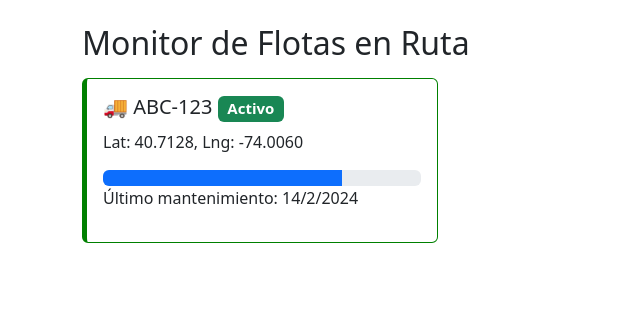
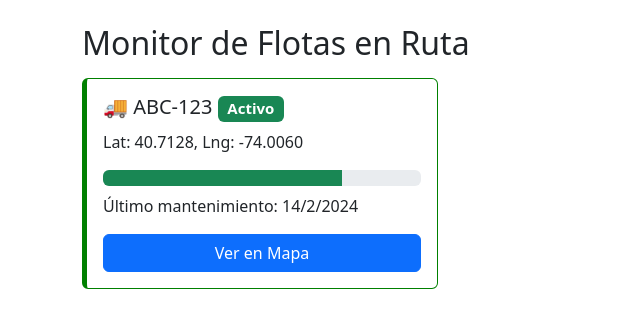
Before and after one commit to JoseMiguel2508/SI3-Grupo3, a PHP site: page /control.php in a window 1280 px wide. Shown: the top 328 px of the page, without its empty margins (0-640 px from the left). Run offline with PHP 8.4, Linux system fonts and the light colour scheme.

Commit message:
se agrego un boton nuevo para ver el mapa

```diff
--- a/VISTA/control.php
+++ b/VISTA/control.php
@@ -18,10 +18,11 @@
                 <div class="card card-status activo p-3">
                     <h5>🚚 ABC-123 <span class="badge bg-success">Activo</span></h5>
                     <p>Lat: 40.7128, Lng: -74.0060</p>
-                    <div class="progress">
-                        <div class="progress-bar" style="width: 75%;"></div>
+                    <div class="progress mb-2">
+                        <div class="progress-bar bg-success" style="width: 75%;"></div>
                     </div>
                     <p>Último mantenimiento: 14/2/2024</p>
+                    <a href="https://www.google.com/maps?q=40.7128,-74.0060" target="_blank" class="btn btn-primary">Ver en Mapa</a>
                 </div>
             </div>
         </div>
```
